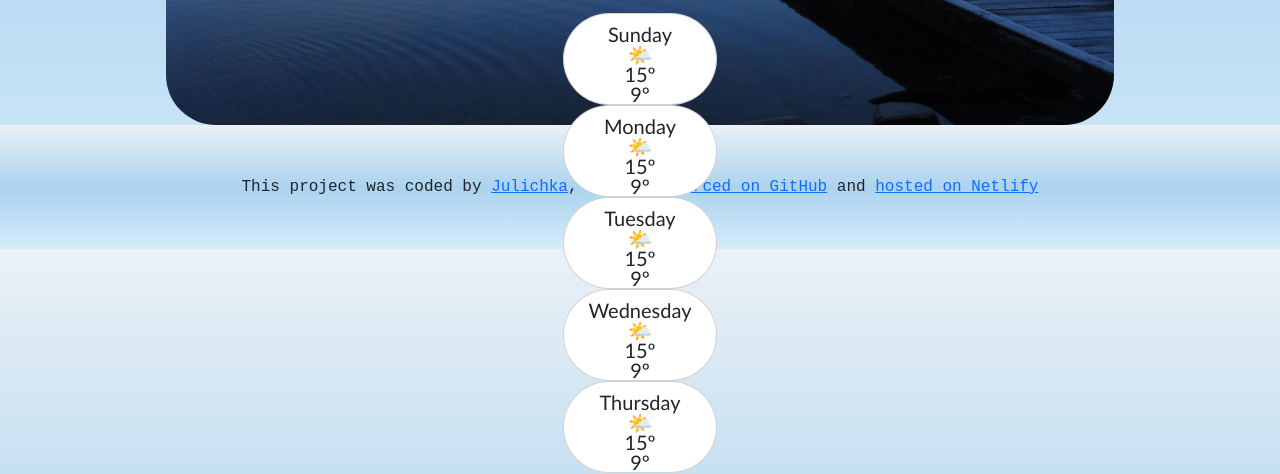
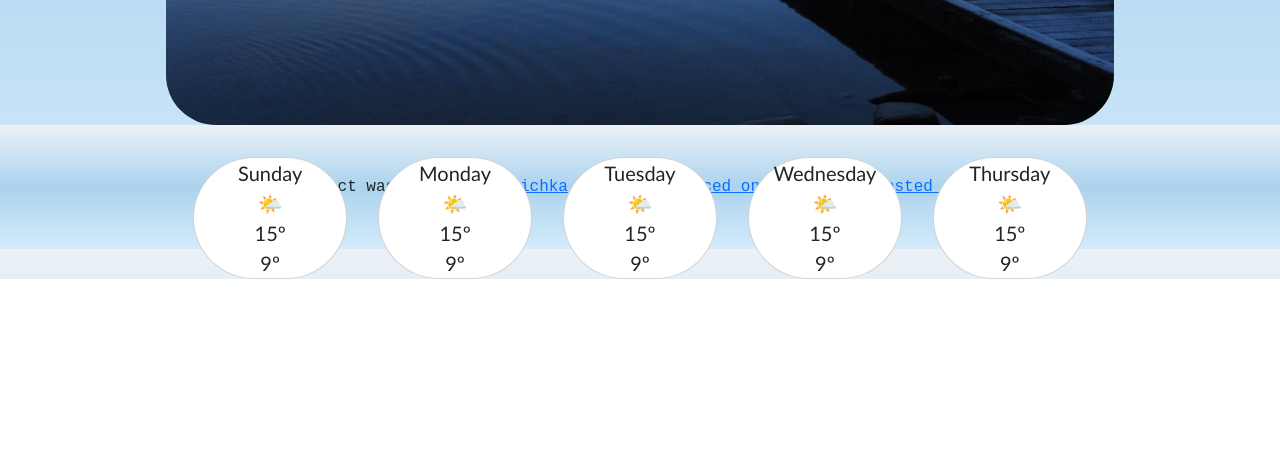
Before and after one commit to julichkaD/weather-project-app, a plain HTML site: page index.html in a window 1280 px wide. Shown: the part 545-1019 px from the top of the page. After the commit the page ends 824 px from the top, so only its background shows below. Drawn offline with nearby package versions, Linux system fonts and the light colour scheme.

Commit message:
Changed some style for forecast cards

```diff
--- a/styles.css
+++ b/styles.css
@@ -18,6 +18,7 @@ footer {
   padding: 50px;
   font-family: "Courier New", Courier, monospace;
 }
+
 .row-search {
   margin-left: 200px;
 }
@@ -31,16 +32,15 @@ footer {
 .container-forecast {
   margin-top: 170px;
 }
-.card {
-  text-align: center;
+
+#forecast {
+  display: flex;
   justify-content: space-between;
-  line-height: 1;
+  margin-top: 150px;
   padding-top: 10px;
   color: #4111aa;
   font-family: 'Gill Sans', 'Gill Sans MT', Calibri, 'Trebuchet MS', sans-serif;
   font-weight: 100;
   font-size: 20px;
+  text-align: center;
 }
-#forecast-min-temp {
-  opacity: 0.5;
-}
```
